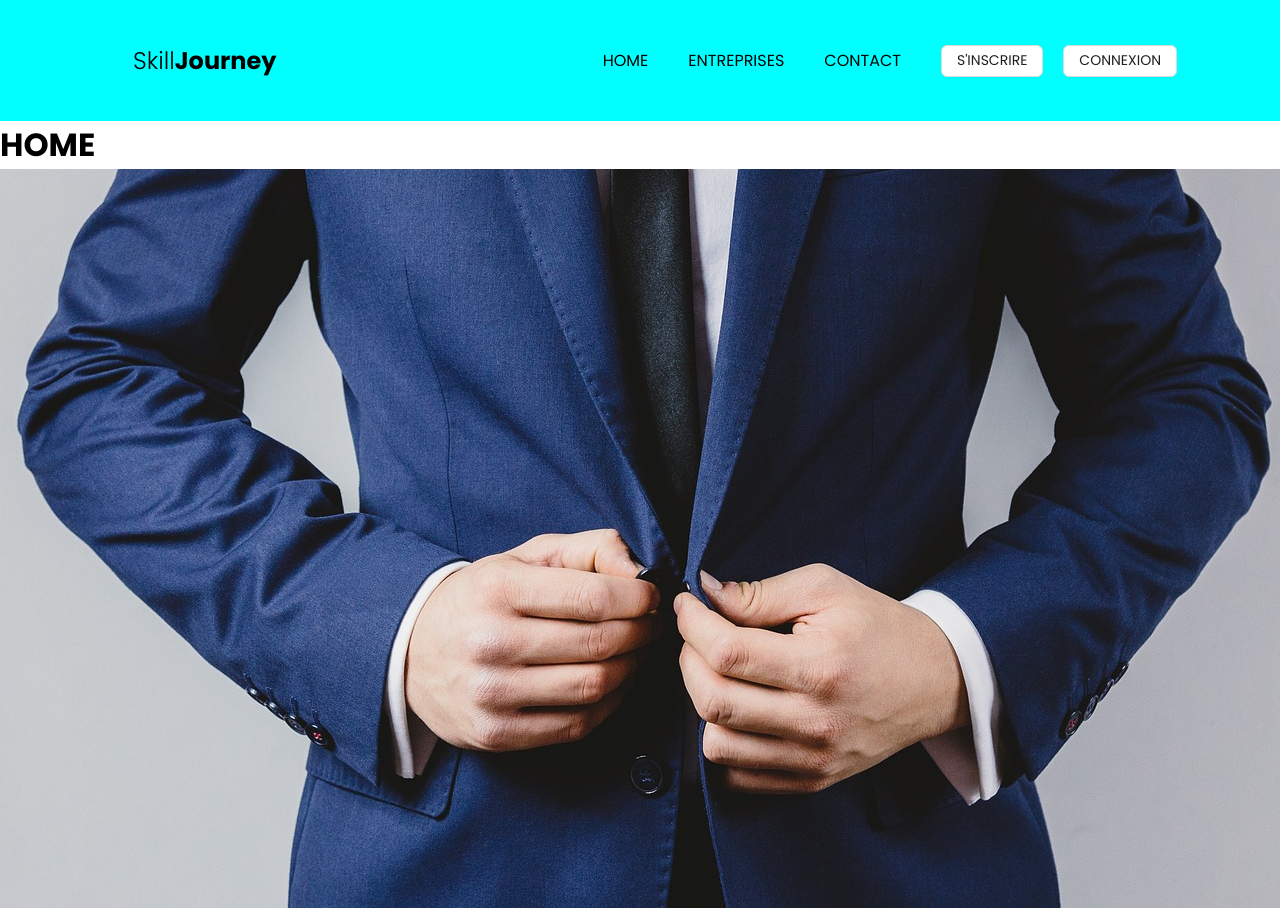
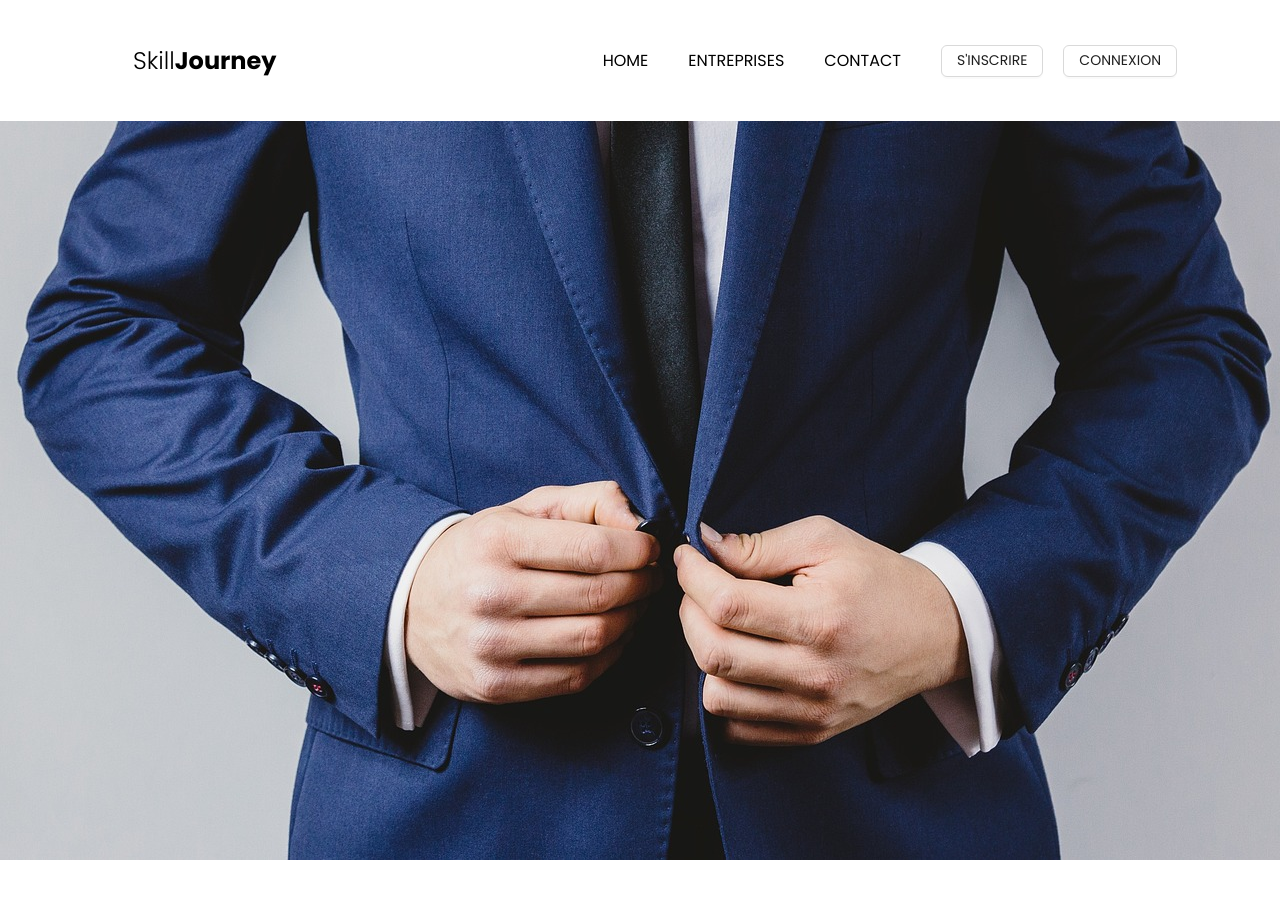
Before and after one commit to SkillJourney/front, a React (Create React App) app in the folder skilljourney/: page / in a window 1280 px wide. After the commit the page ends 860 px from the top, so only its background shows below. Built offline with nearby package versions, Linux system fonts and the light colour scheme.

Commit message:
add picture background

```diff
--- a/skilljourney/src/pages/HomePage.js
+++ b/skilljourney/src/pages/HomePage.js
@@ -3,8 +3,7 @@ import backg from '../assets/backs.jpg'
 
 const HomePage = () => {
     return (
-        <div>
-            <h1>HOME</h1>
+        <div className='containers_back'>
             <img src={backg} />
         </div>
     );
--- a/skilljourney/src/styles/components/navbar.css
+++ b/skilljourney/src/styles/components/navbar.css
@@ -4,7 +4,6 @@ nav {
     align-items: center;
     width: 100%;
     padding: 43px;
-    background-color: aqua;
 }
 
 .nav-title h1 {
--- a/skilljourney/src/styles/globale.css
+++ b/skilljourney/src/styles/globale.css
@@ -12,4 +12,14 @@
     box-sizing: border-box;
 
     font-family: var(--font-main);
+    scroll-behavior: smooth;
 }
+
+.containers_back {
+    display: flex;
+    z-index: 2;
+}
+
+.containers_back img {
+    width: 9000px;
+}
```
